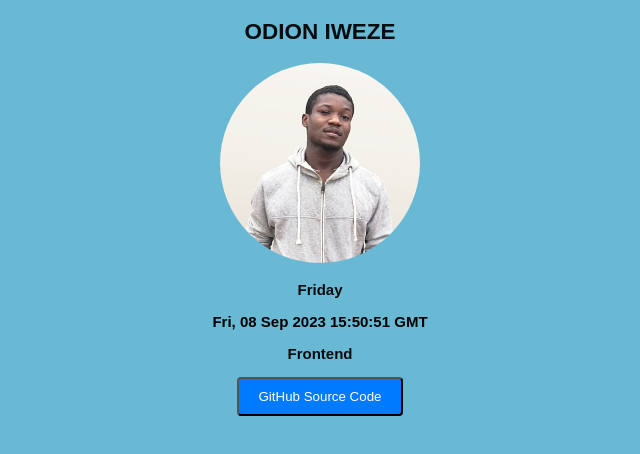
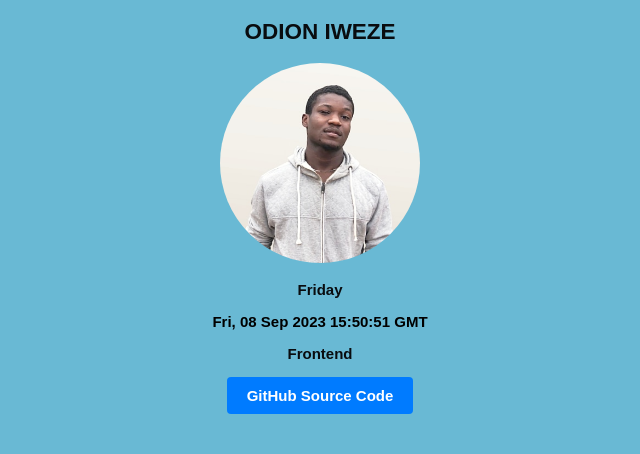
Before and after one commit to IwezeOdion/HNG-Internship-task1, a plain HTML site: page index.html in a window 1280 px wide. Shown: the whole page, without its empty margins (320-960 px from the left). Drawn offline with Linux system fonts and the light colour scheme.

Commit message:
HNG-Internship-task1

```diff
--- a/index.html
+++ b/index.html
@@ -37,7 +37,7 @@
 
   <!-- GitHub URL -->
   <p>
-    <a href="https://github.com/IwezeOdion/HNG-Internship-task1"><button data-testid="githubURL" >GitHub Source Code </button></a></p>
+    <a data-testid="githubURL" href="https://github.com/IwezeOdion/HNG-Internship-task1">GitHub Source Code</a></p>
 
     <script src="script.js"></script>
 </body>
```
